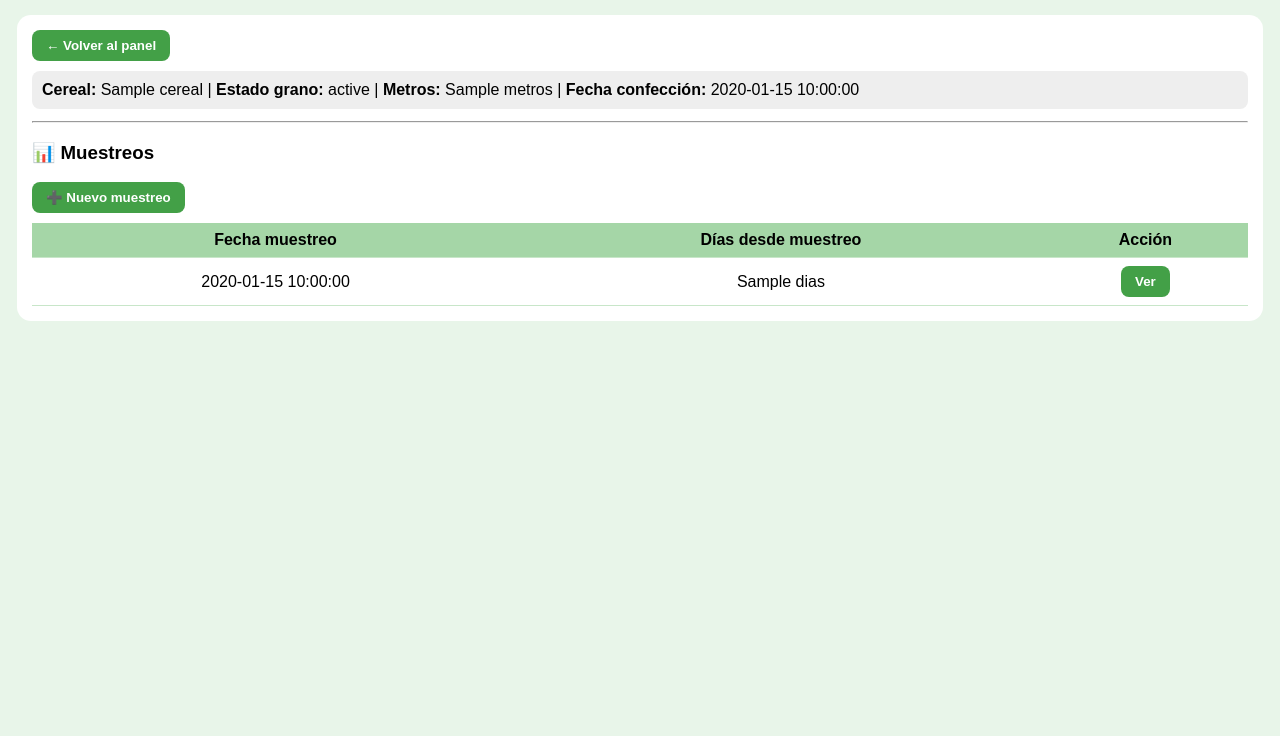
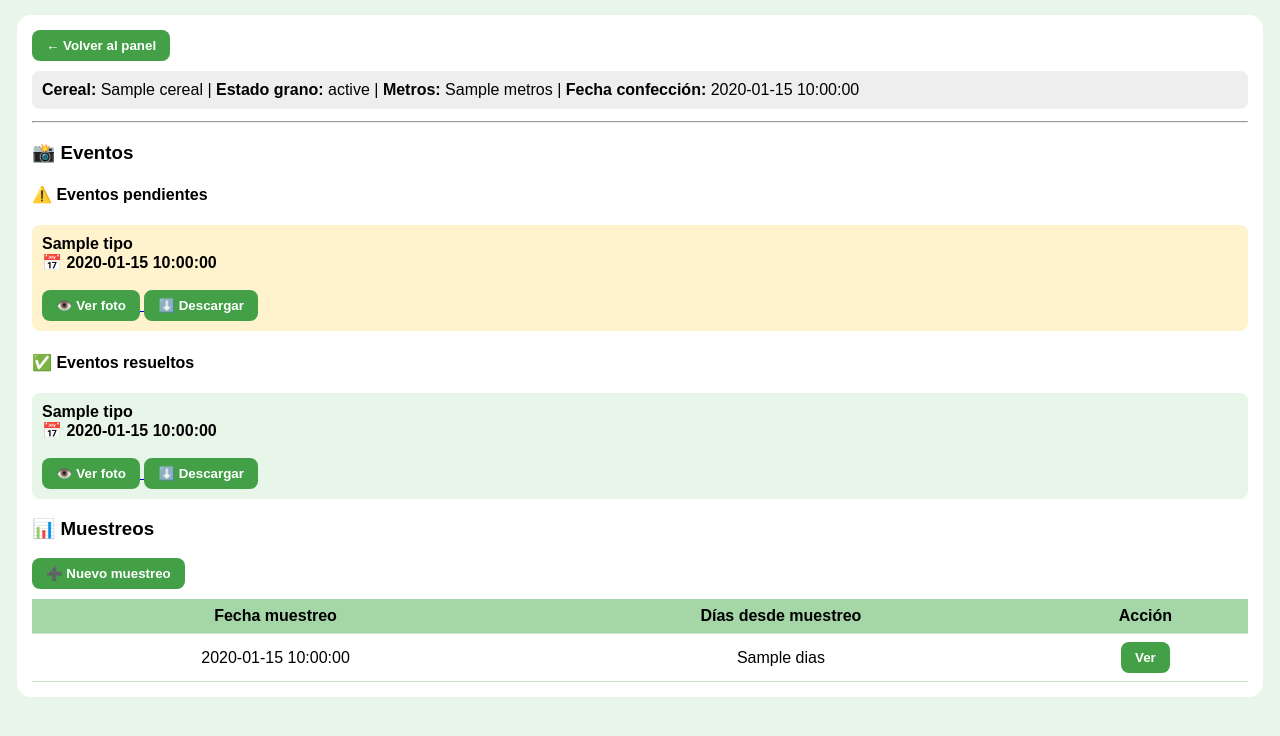
Before and after one commit to ndepetris1-oss/silobolsas-app, a Python web app: template templates/silo.html in a window 1280 px wide. Shown: the part 51-787 px from the top of the page. Run offline with Jinja, Linux system fonts and the light colour scheme; the template is opened without the code that fills it: most values are stand-ins (such as "Sample title", 1, 10 or a date in 2020).

Commit message:
Update silo.html

```diff
--- a/templates/silo.html
+++ b/templates/silo.html
@@ -79,6 +79,56 @@ th{background:#a5d6a7}
 
 <hr>
 
+<h3>📸 Eventos</h3>
+
+{% if not eventos_pendientes and not eventos_resueltos %}
+  <div class="alerta">
+    ✔ Este silo no tiene eventos registrados.
+  </div>
+{% endif %}
+
+{% if eventos_pendientes %}
+  <h4>⚠️ Eventos pendientes</h4>
+  {% for e in eventos_pendientes %}
+    <div class="alerta">
+      <b>{{ e.tipo }}</b><br>
+      📅 {{ e.fecha_evento }}<br><br>
+
+      {% if e.foto_evento %}
+        <a href="/{{ e.foto_evento }}" target="_blank">
+          <button>👁️ Ver foto</button>
+        </a>
+        <a href="/{{ e.foto_evento }}" download>
+          <button>⬇️ Descargar</button>
+        </a>
+      {% else %}
+        Sin foto
+      {% endif %}
+    </div>
+  {% endfor %}
+{% endif %}
+
+{% if eventos_resueltos %}
+  <h4>✅ Eventos resueltos</h4>
+  {% for e in eventos_resueltos %}
+    <div class="alerta" style="background:#e8f5e9">
+      <b>{{ e.tipo }}</b><br>
+      📅 {{ e.fecha_resolucion }}<br><br>
+
+      {% if e.foto_resolucion %}
+        <a href="/{{ e.foto_resolucion }}" target="_blank">
+          <button>👁️ Ver foto</button>
+        </a>
+        <a href="/{{ e.foto_resolucion }}" download>
+          <button>⬇️ Descargar</button>
+        </a>
+      {% else %}
+        Sin foto
+      {% endif %}
+    </div>
+  {% endfor %}
+{% endif %}
+
 <h3>📊 Muestreos</h3>
 
 {% if not muestreos %}
```
